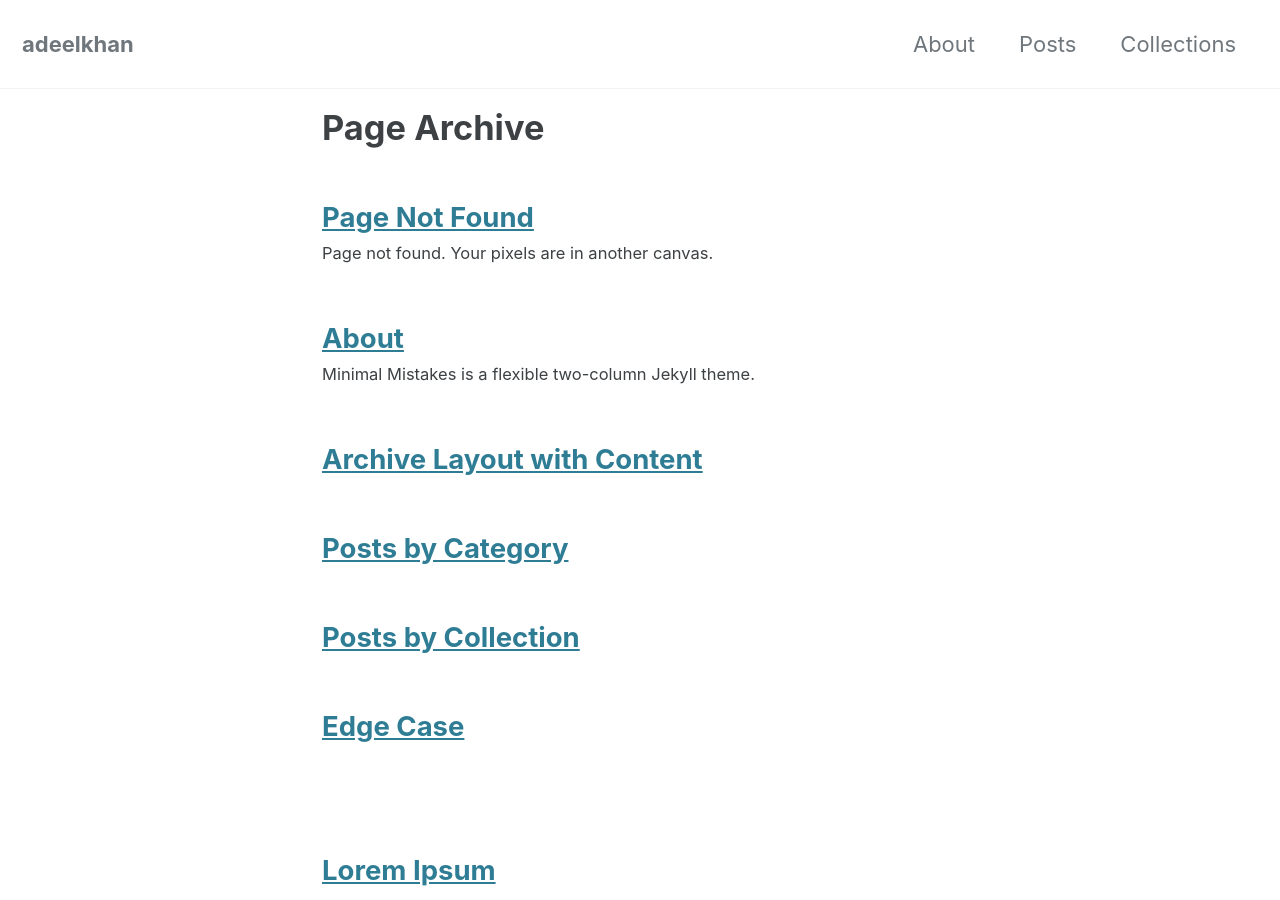
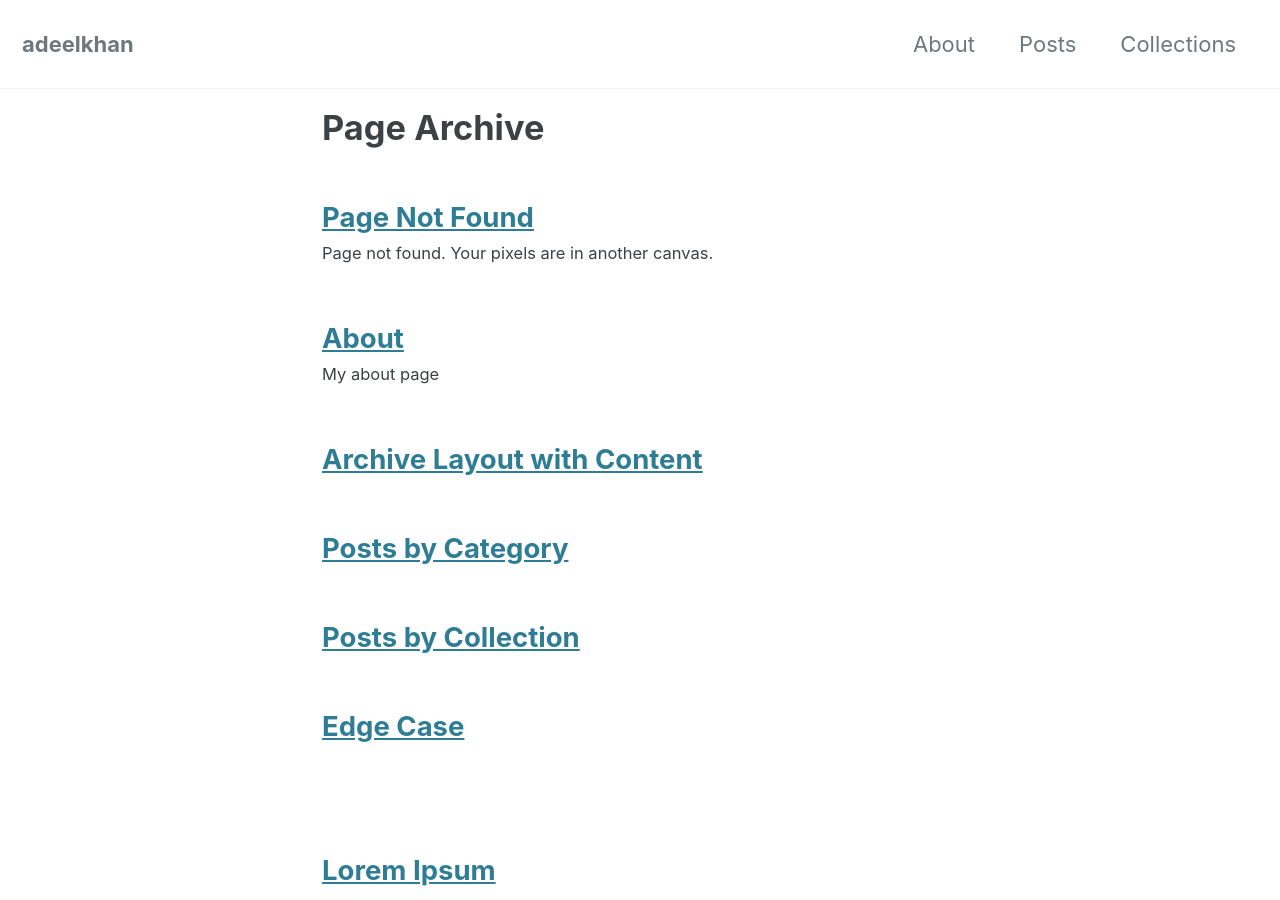
Before and after one commit to stellardreams/stellardreams.github.io, a Jekyll site: the page built from _pages/page-archive.html, in a window 1280 px wide and 900 px high. Built offline with Jekyll 4.4.1, drawn with Linux system fonts in a browser that asks for light colours; cached includes are drawn as plain includes.

Commit message:
adding instruction

```diff
--- a/_pages/about.md
+++ b/_pages/about.md
@@ -1,7 +1,7 @@
 ---
 permalink: /about/
 title: "About"
-excerpt: "Minimal Mistakes is a flexible two-column Jekyll theme."
+excerpt: "My about page"
 last_modified_at: 2020-05-01T10:15:22-04:00
 toc: true
 ---
```
Also changed, not shown: README.md.
